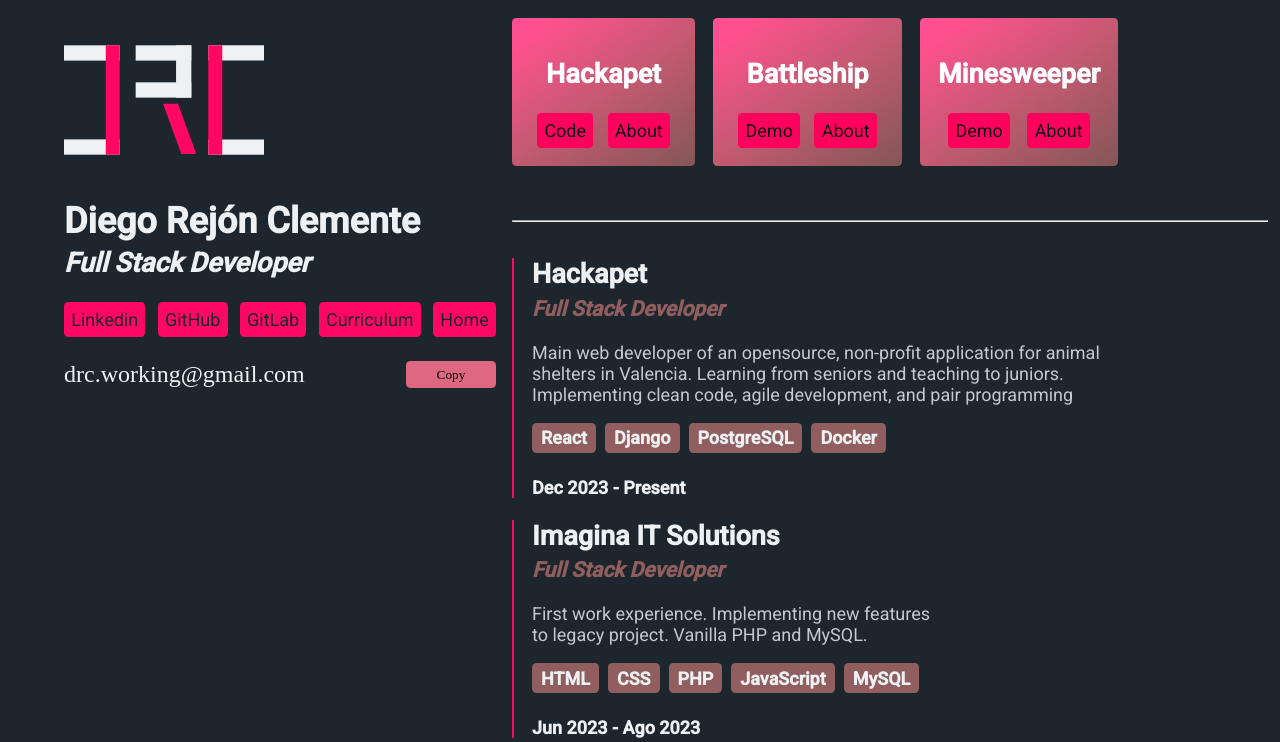
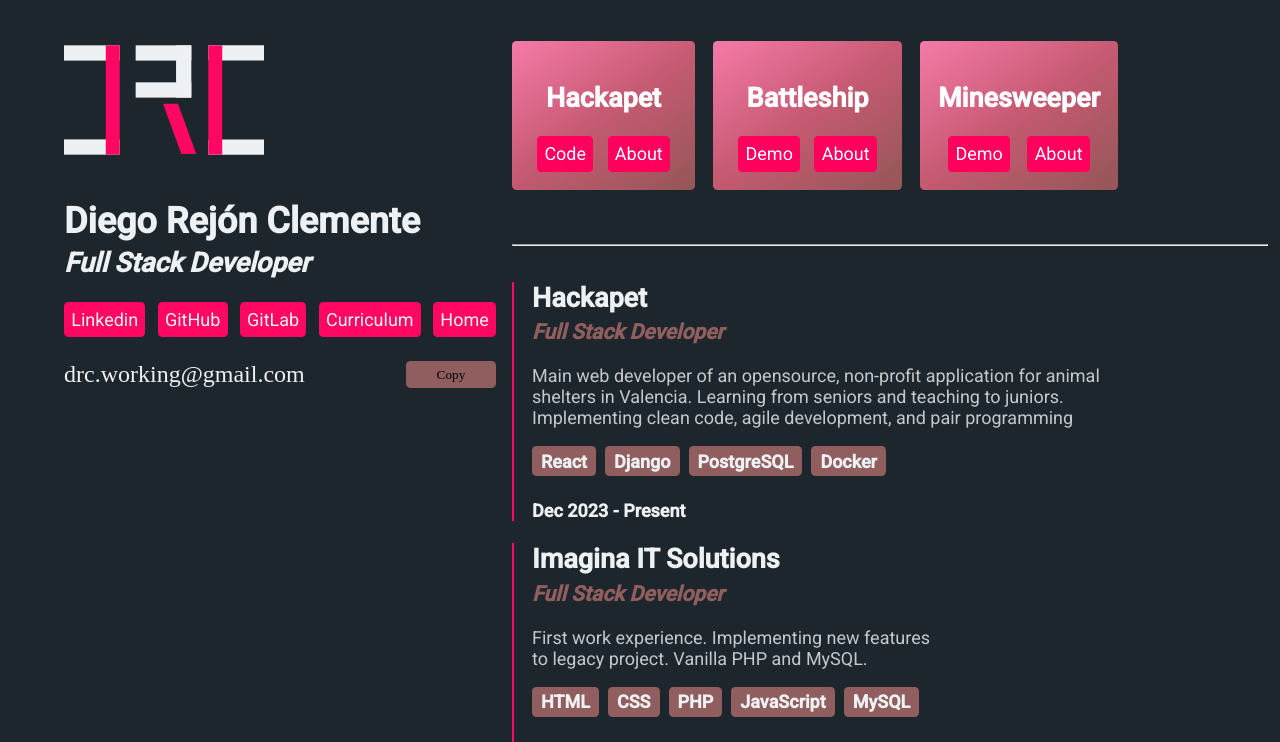
Before and after one commit to drejon/portfolio_V3, an Angular app: page / in a window 1280 px wide. Shown: the top 742 px of the page. Built offline with nearby package versions, Linux system fonts and the light colour scheme; a web font is replaced by a local one.

Commit message:
Start Battleship demo

```diff
--- a/src/styles.css
+++ b/src/styles.css
@@ -1,16 +1,28 @@
 html {
   --bg: #1D262C;
-  --accent: #FF0763;
-  --salmon: #DE6781;
   --white: #EEF1F3;
   --grey: #c3c9cd;
+  --accent: #FF0763;
+  --light-salmon: rgb(226, 123, 161);
+  --salmon: #DE6781;
+  --dark-salmon: rgba(186, 96, 116, 1);
+  --clay: rgb(144, 94, 94);
   --blue: #2ca6a4;
   --yellow: #F6AE2D;
-  --clay: rgb(144, 94, 94);
 
-  --gradient: linear-gradient(325deg, rgba(131, 94, 94, 1) 0%, rgba(186, 96, 116, 1) 50%, rgba(247, 87, 146, 1) 100%);
+  --gradient: linear-gradient(
+    325deg,
+    var(--clay) 0%,
+    var(--dark-salmon) 50%,
+    var(--light-salmon) 100%);
 
-  /* --gradient: linear-gradient(325deg, rgba(131,94,94,1) 0%, rgba(186,96,116,1) 64%, rgba(255,7,99,0.8658645587141106) 100%); */
+  /* --gradient: linear-gradient(
+      325deg,
+      rgb(159, 107, 107) 0%,
+      rgb(151, 102, 102) 50%,
+      rgb(133, 98, 98) 100%); */
+
+  /* --gradient: var(--clay); */
 
   --border-style: 2px solid var(--accent);
   --border-radius: 0.25rem;
@@ -22,19 +34,23 @@ html {
   a {
     background-color: var(--accent);
     border-radius: var(--border-radius);
-    color: var(--bg);
+    color: var(--white);
     padding: .4rem;
     text-decoration: none;
     transition: .33s cubic-bezier(0, .68, .58, .73);
   }
 
   a:hover {
-    /* color: var(--white); */
+    color: var(--bg);
     background-color: var(--yellow);
   }
 
+  aside {
+    margin-top: 1.3rem;
+  }
+
   button {
-    background-color: var(--salmon);
+    background-color: var(--clay);
     border: none;
     border-radius: var(--border-radius);
     font-family: shanti;
```
Also changed, not shown: src/app/demos/battleship/logic/Board.ts (added, +12 -0 lines), 1 other file (tests, documents, lock files or other folders).
